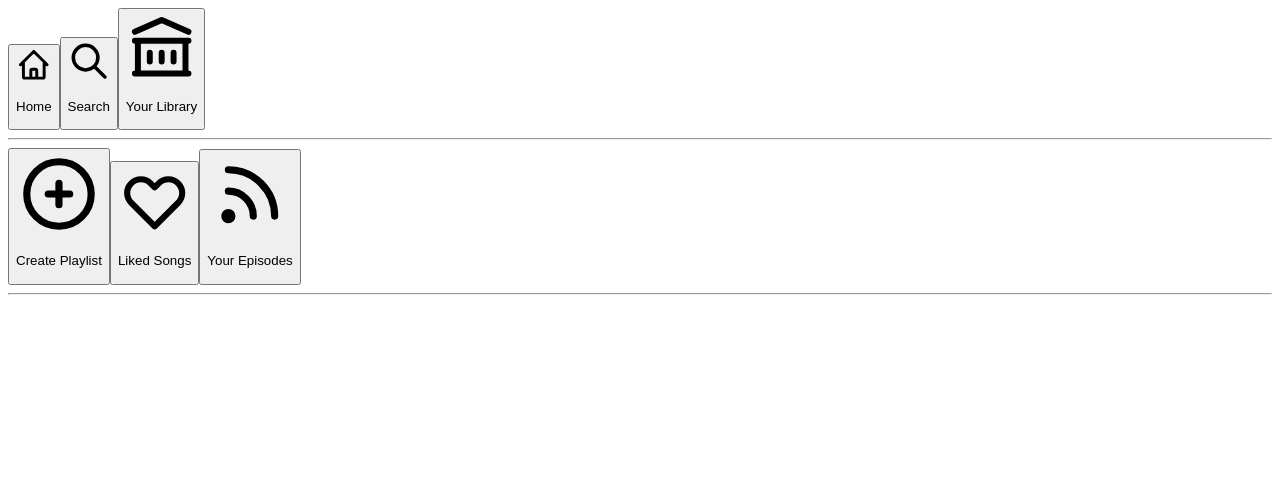
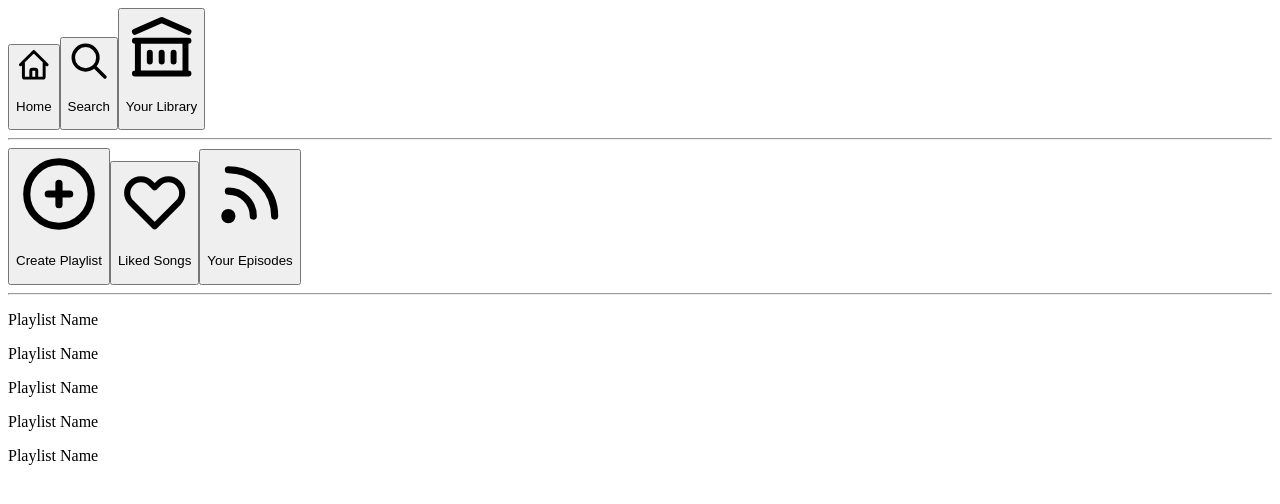
Before and after one commit to jordanwhunter/spotify-playlist-remote, a Next.js app: page / in a window 1280 px wide. Shown: the top 504 px of the page. Built offline with nearby package versions, Linux system fonts and the light colour scheme.

Commit message:
Hard coded playlist options for time being

```diff
--- a/components/Sidebar.js
+++ b/components/Sidebar.js
@@ -44,7 +44,22 @@ const Sidebar = () => {
 
         <hr className='border-t-[0.1px] border-gray-900'/>
 
-        {/* Playlists... */}
+        {/* Playlists (hard coded while layout is built) */}
+        <p className='cursor-pointer hover:text-white'>
+          Playlist Name
+        </p>
+        <p className='cursor-pointer hover:text-white'>
+          Playlist Name
+        </p>
+        <p className='cursor-pointer hover:text-white'>
+          Playlist Name
+        </p>
+        <p className='cursor-pointer hover:text-white'>
+          Playlist Name
+        </p>
+        <p className='cursor-pointer hover:text-white'>
+          Playlist Name
+        </p>
       </div>
     </div>
 
```
